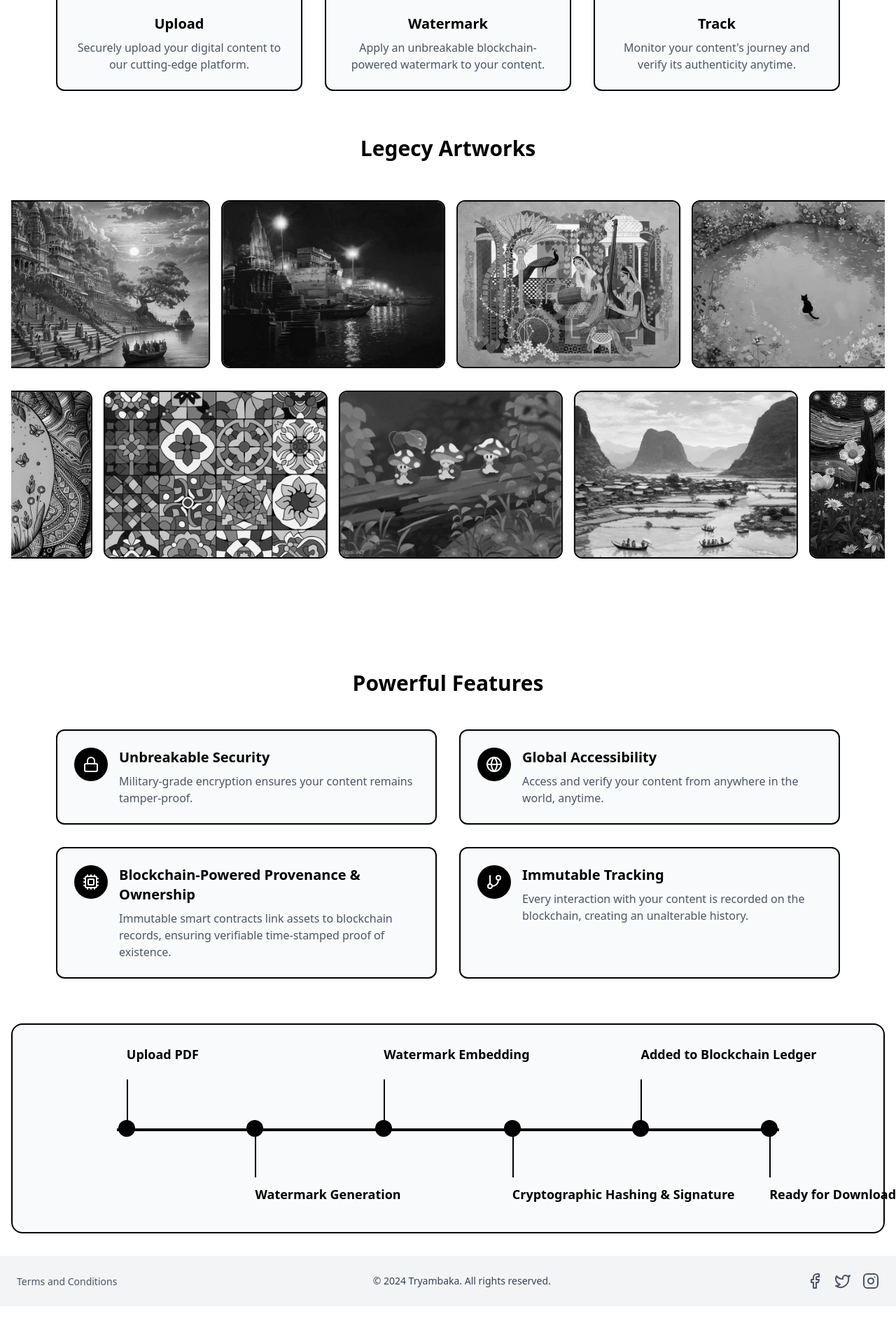
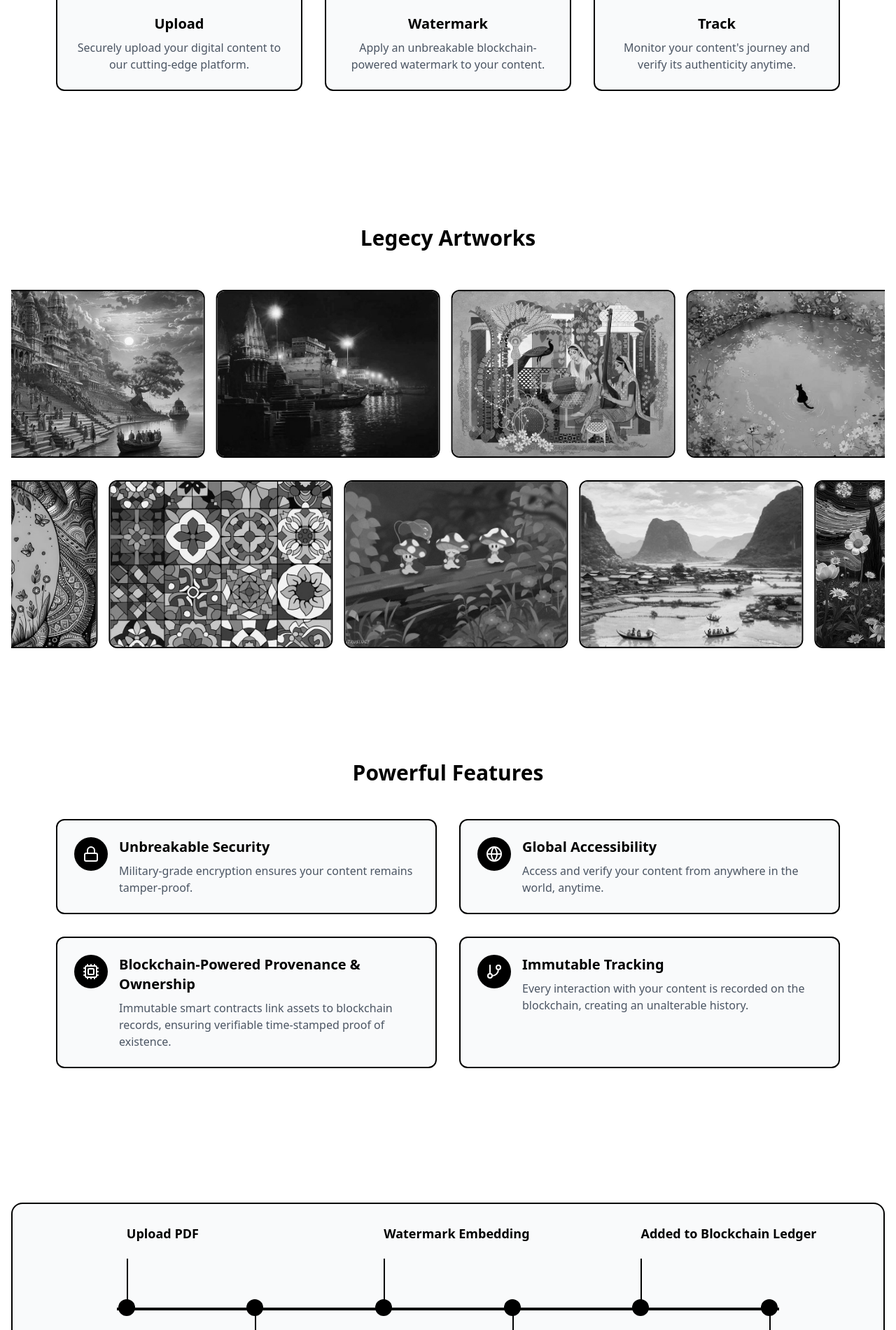
Before and after one commit to Mkaif-Qureshi/Tryambaka, a React (Vite) app in the folder Triambaka-front/: page / in a window 1280 px wide. Shown: the part 900-2800 px from the top of the page at 70% size. Before the commit the page ends 2766 px from the top, so only its background shows below. Built offline with nearby package versions, Linux system fonts and the light colour scheme.

Commit message:
edit in home page

```diff
--- a/Triambaka-front/src/pages/Home.jsx
+++ b/Triambaka-front/src/pages/Home.jsx
@@ -196,7 +196,7 @@ const Home = () => {
                 </div>
             </motion.section>
 
-            <div className="relative flex flex-col gap-6 py-16 overflow-hidden">
+            <div className="relative flex flex-col gap-6 py-16 overflow-hidden mt-32">
                 <h2 className="text-3xl font-bold text-center mb-8">Legecy Artworks</h2>
                 <div className="flex flex-col gap-8">
                     {/* First Row - Scrolls Right to Left */}
@@ -302,7 +302,7 @@ const Home = () => {
 
             {/* Stats Section */}
             <motion.section
-                className=" relative z-10 bg-gray-50 border-2 border-black rounded-2xl w-[100%] mx-auto min-h-[300px] flex justify-center items-center py-8 px-12 mt-16"
+                className=" relative z-10 bg-gray-50 border-2 border-black rounded-2xl w-[100%] mx-auto min-h-[300px] flex justify-center items-center py-8 px-12 mt-48 mb-20"
             >
                 {/* Horizontal Line Animation */}
                 <motion.div
```
